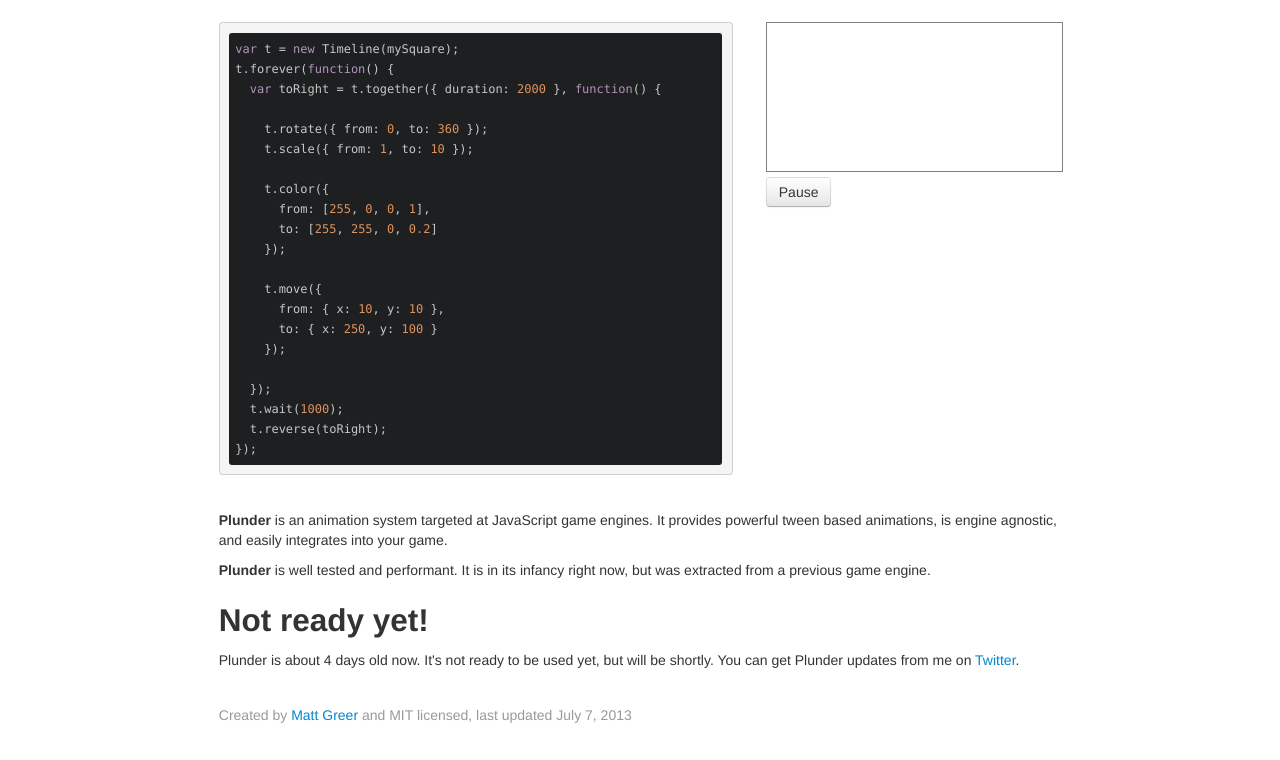
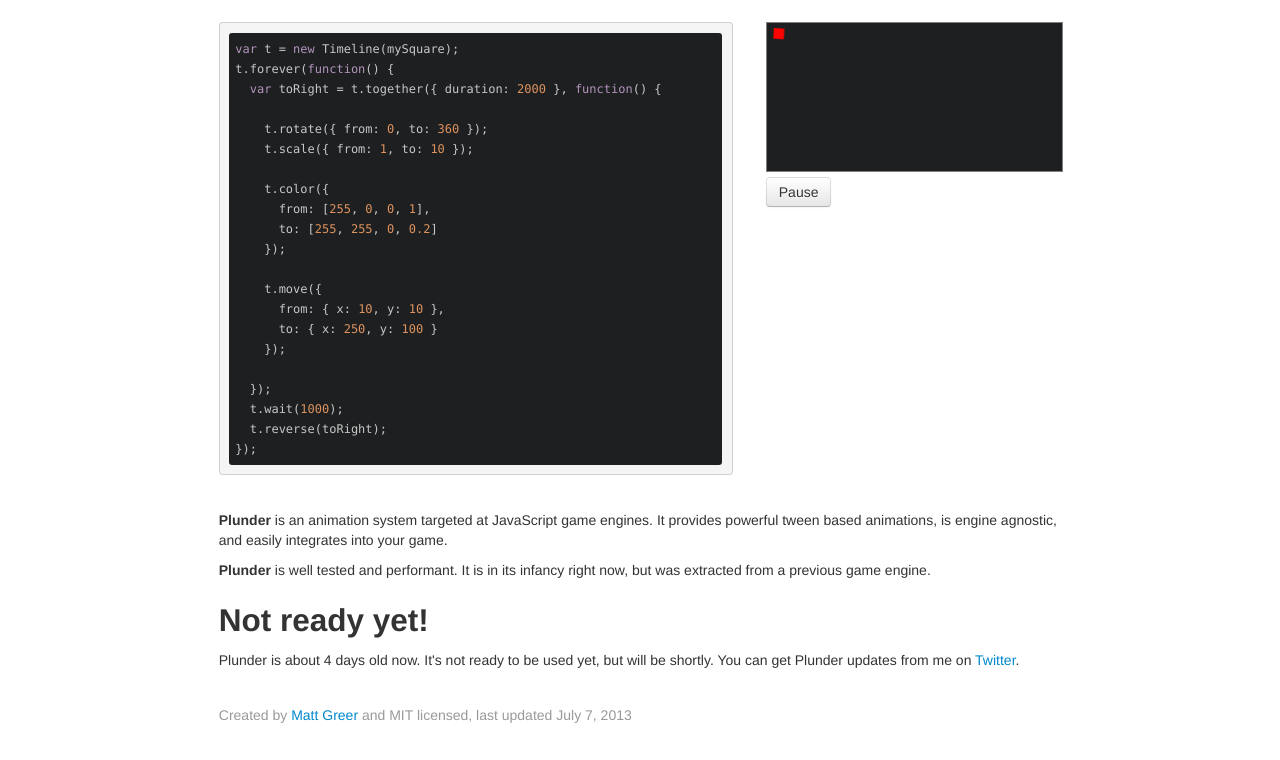
Before and after one commit to city41/plunder, a plain HTML site: page index.html in a window 1280 px wide. Shown: the part 125-885 px from the top of the page. Drawn offline with nearby package versions, Linux system fonts and the light colour scheme.

Commit message:
change js location

```diff
--- a/index.html
+++ b/index.html
@@ -99,7 +99,7 @@
 
 	<script src="http://code.jquery.com/jquery-1.10.1.min.js"></script>
 	<script src="js/bootstrap.min.js" type="text/javascript" charset="utf-8"></script>
-	<script src="dist/plunder.0.1.0.js" type="text/javascript" charset="utf-8"></script>
+	<script src="dist/plunder.js" type="text/javascript" charset="utf-8"></script>
 	<script src="js/plunder/main-example.js" type="text/javascript" charset="utf-8"></script>
 	<script src="js/highlight/highlight.pack.js" type="text/javascript" charset="utf-8"></script>
 	<script>
```
